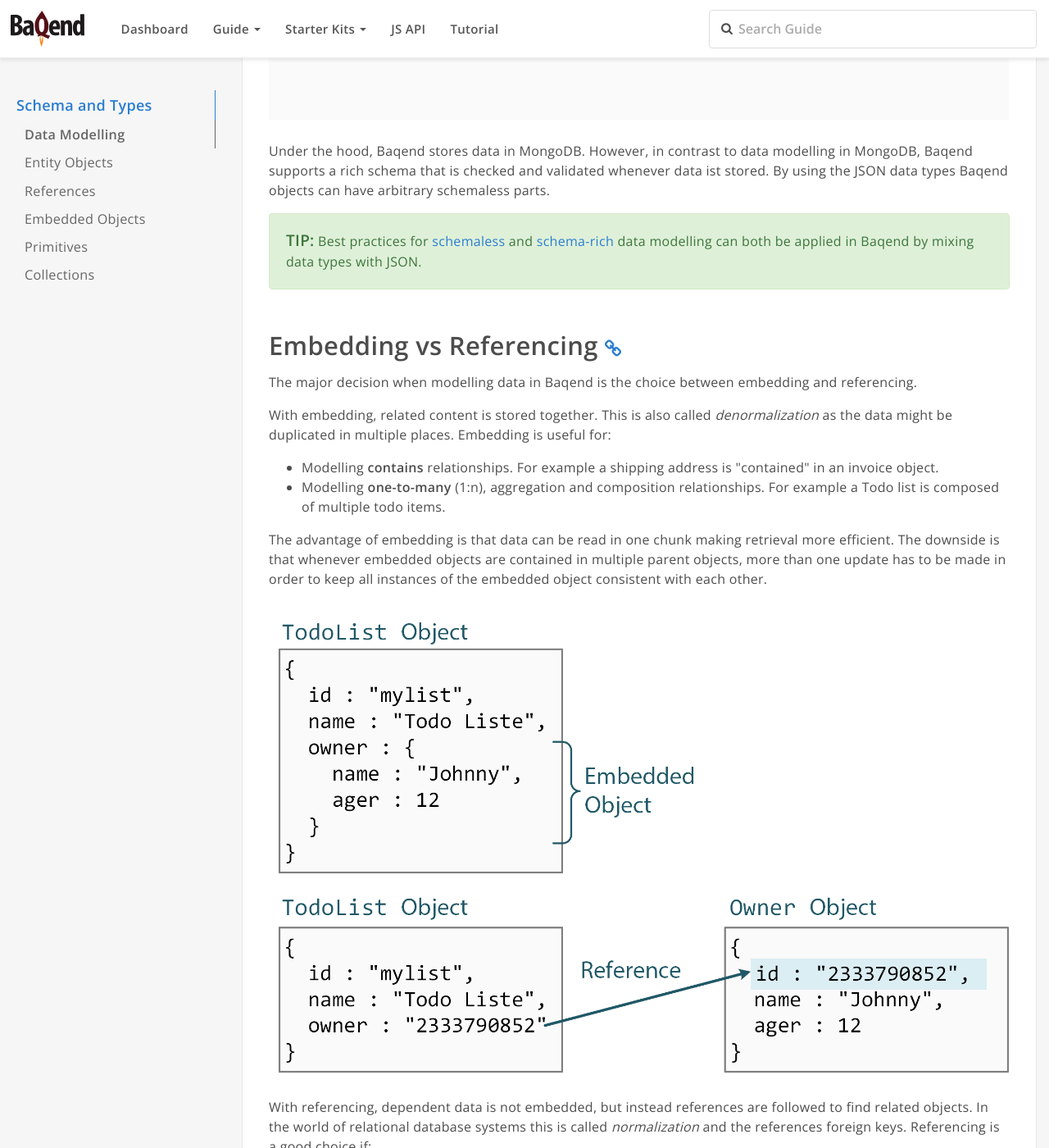
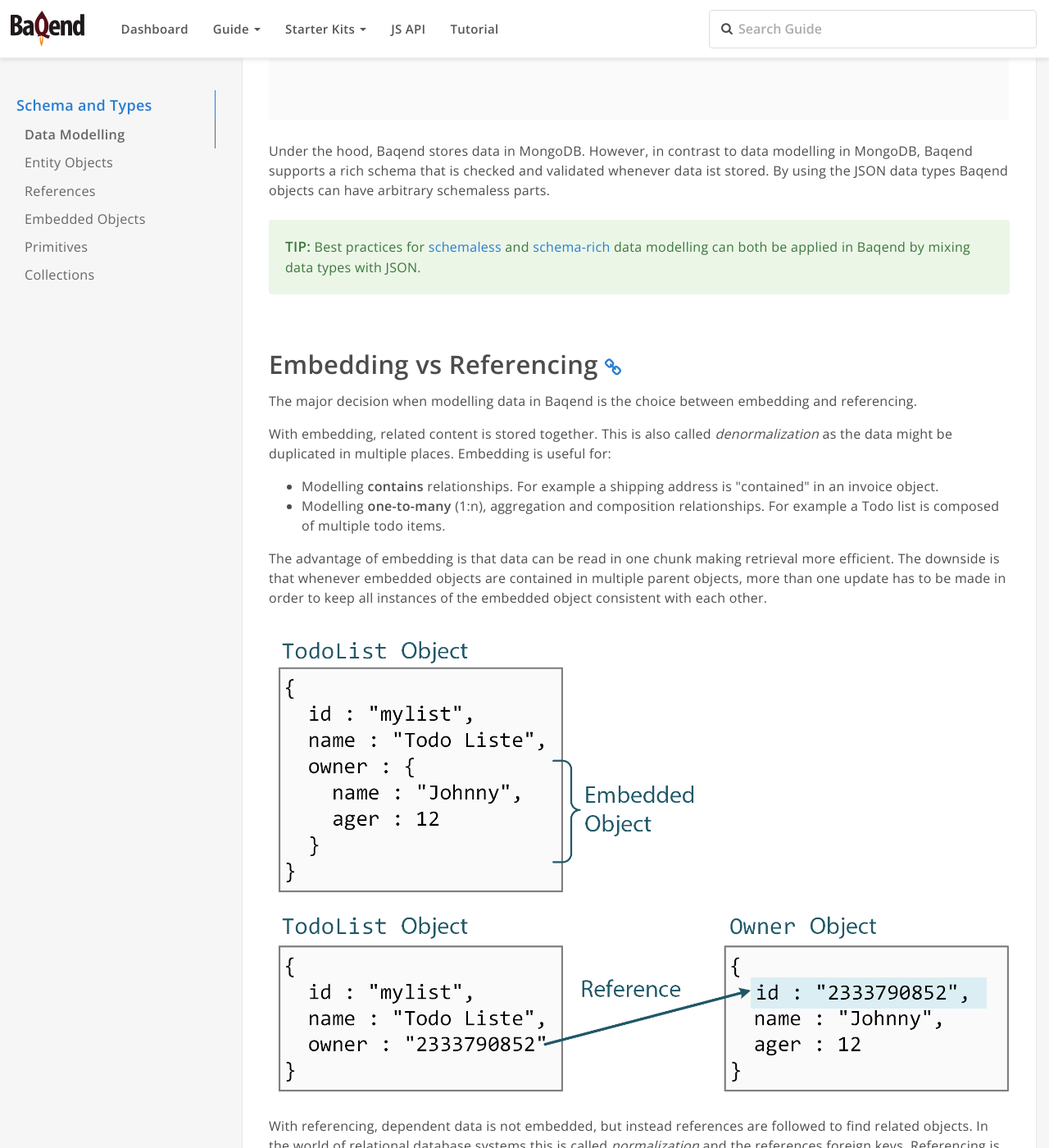
Before and after one commit to Baqend/guide, an MkDocs documentation site: the page built from src/topics/schema/index.md, in a window 1280 px wide and 1400 px high, scrolled down 896 px. Shown: the whole window at 82% size. Built offline with MkDocs 1.6.1, drawn with Linux system fonts in a browser that asks for light colours; comment, search, counter and statistics services are not loaded; old or Windows-style settings are respelled for this version of MkDocs.

Commit message:
docs specific styling in docs

```diff
--- a/theme/css/custom.css
+++ b/theme/css/custom.css
@@ -245,3 +245,81 @@ a.anchor {
   text-decoration: none;
   margin-top: 5px;
 }
+
+#nav {
+  padding-right: 0;
+}
+h1, h2, h3, h4, h5, h6 {
+  color: inherit;
+}
+a {
+  color: #297dd1;
+}
+body {
+  font-size: 16px;
+  line-height: 1.5;
+}
+@media(min-width: 992px) {
+  #main {
+    padding-left: 245px;
+  }
+}
+@media(min-width: 1200px) {
+  #main {
+    padding-left: 295px;
+  }
+}
+.content {
+  background: white;
+  border: 1px solid #e8e8e8;
+  border-radius: 3px;
+  padding-left: 32px;
+  padding-right: 32px;
+}
+#page-content {
+  overflow: hidden;
+}
+
+.bs-sidebar {
+  z-index: 1;
+}
+.bs-sidenav {
+  font-size: 18px;
+  z-index: 1;
+}
+
+.bs-sidebar .nav .nav>li>a {
+  padding-top: 5px;
+  padding-bottom: 5px;
+  color: #666;
+}
+
+pre {
+  background-color: #f9f9f9;
+  border: 1px solid #e8e8e8;
+  font-size: 16px;
+}
+
+.note, .tip, .warning, pre {
+  margin-top: 24px;
+  margin-bottom: 32px;
+}
+
+.note, .tip, .warning {
+  border: none;
+}
+.note strong, .tip strong, .warning strong {
+  font-size: 17px;
+}
+.note strong::before, .tip strong::before, .warning strong::before {
+  display: none;
+}
+.note {
+  background-color: #e8f4fa;
+}
+.tip {
+  background-color: #ebf6e7;
+}
+.getting-started-list {
+  padding-left: 24px;
+}
```
Also changed, not shown: theme/css/bootstrap-baqend.min.css.
